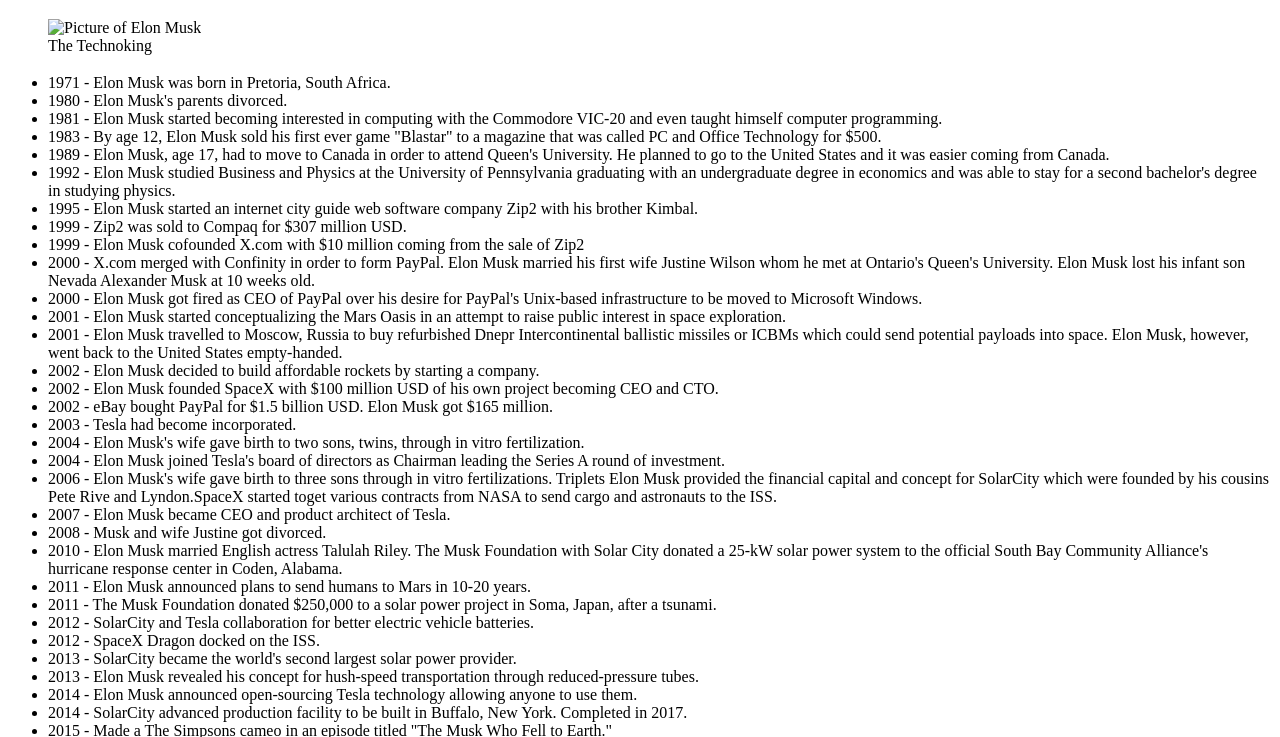
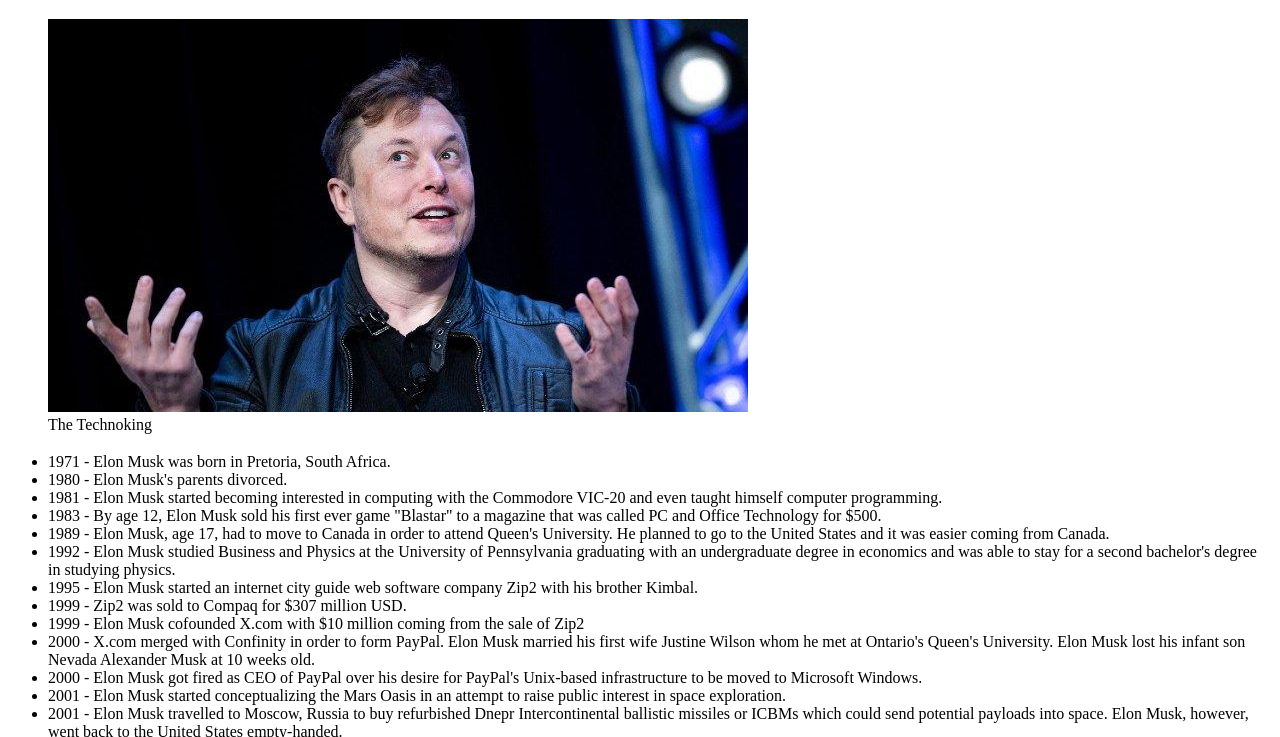
Before and after one commit to ibrammalik/tribute-page, a plain HTML site: page index.html in a window 1280 px wide. Shown: the part 61-798 px from the top of the page. Drawn offline with Linux system fonts and the light colour scheme.

Commit message:
Add elon-musk-picture src

```diff
--- a/index.html
+++ b/index.html
@@ -13,7 +13,7 @@
     </header>
     <!--IMAGE-->
     <figure id="img-div">
-      <img id="image" src="" alt="Picture of Elon Musk" /><br />
+      <img id="image" src="asset/elon-musk-picture.jpg" alt="Picture of Elon Musk" /><br />
       <figcaption id="img-caption">The Technoking</figcaption>
     </figure>
     <!--MAIN-->
```
